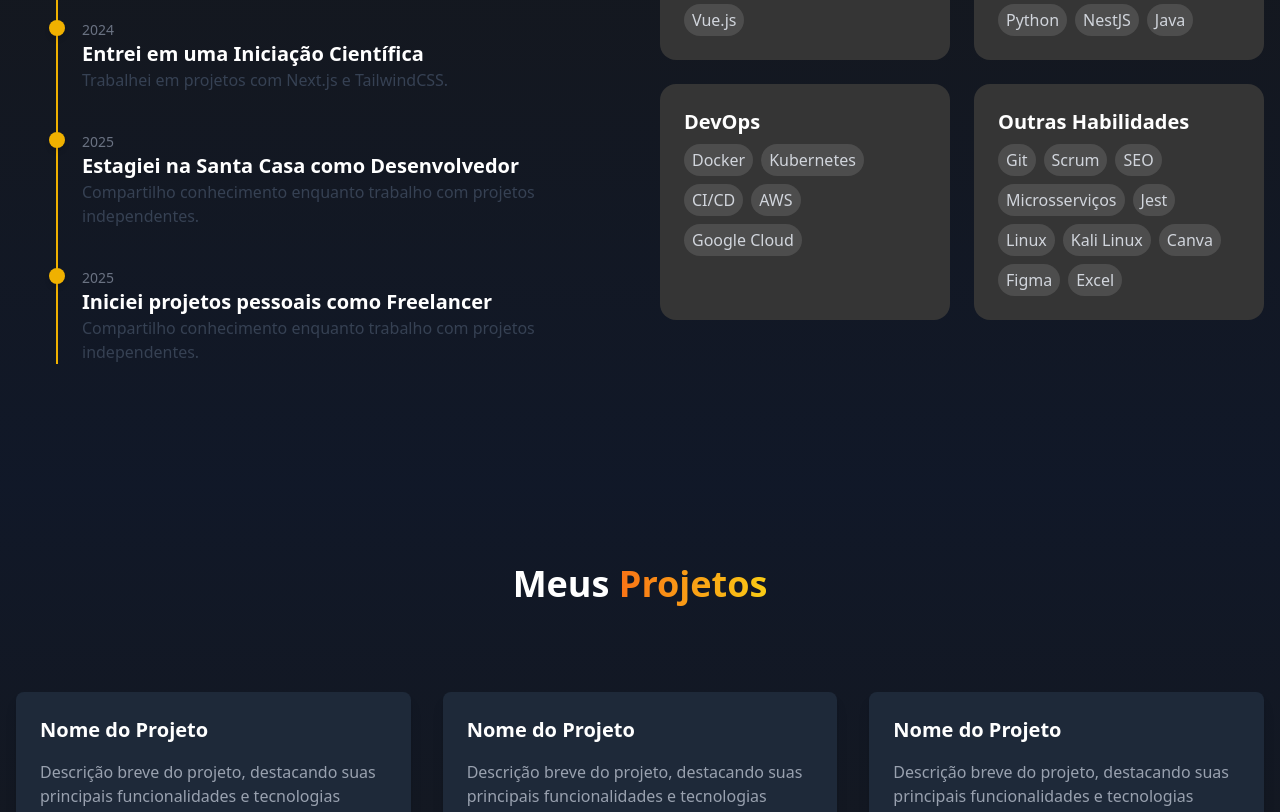
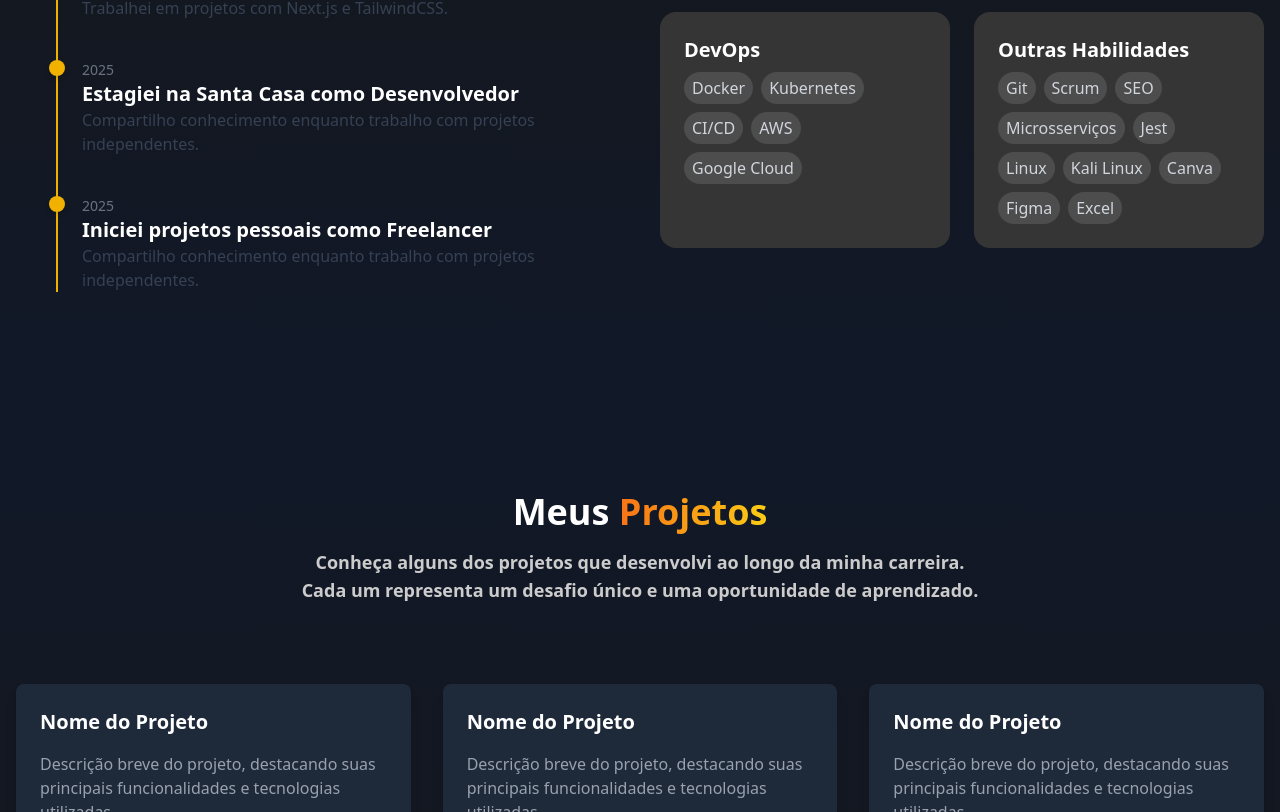
Before and after one commit to arnaldoliro/personal-site, a Next.js app: page / in a window 1280 px wide. Shown: the part 1284-2096 px from the top of the page. Built offline with nearby package versions, Linux system fonts and the light colour scheme.

Commit message:
feat: animating divs and applying componentization

```diff
--- a/src/components/ProjectCard/index.tsx
+++ b/src/components/ProjectCard/index.tsx
@@ -1,6 +1,16 @@
+'use client'
+
+import {motion} from "framer-motion"
+
 export default function ProjectCard() {
     return (
-        <div className="bg-gray-800 p-6 rounded-lg shadow-lg hover:shadow-xl transition-shadow duration-300">
+        <motion.div
+            className="bg-gray-800 p-6 rounded-lg shadow-lg hover:shadow-xl transition-shadow duration-300"
+            initial={{ opacity: 0, y: 100 }}
+            whileInView={{ opacity: 1, y: 0 }}
+            transition={{ duration: 1 }}
+            viewport={{ once: false, amount: 0.3 }}
+        >
             <h3 className="text-xl text-white font-semibold mb-4">Nome do Projeto</h3>
             <p className="text-gray-400 mb-4">
                 Descrição breve do projeto, destacando suas principais funcionalidades e tecnologias utilizadas.
@@ -11,6 +21,6 @@ export default function ProjectCard() {
                 <li>JavaScript</li>
                 <li>React</li>
             </ul>
-        </div>
+        </motion.div>
     );
 }
--- a/src/components/ProjectsSection/index.tsx
+++ b/src/components/ProjectsSection/index.tsx
@@ -1,6 +1,7 @@
 'use client'
 
 import ProjectCard from "../ProjectCard";
+import SectionDescription from "../SectionDescription";
 import SectionTitle from "../SectionTitle";
 import { motion } from "framer-motion";
 
@@ -15,7 +16,11 @@ export default function ProjectSection() {
      viewport={{ once: true, amount: 0.3 }}
     >
       <div className="container mx-auto px-4">
-        <SectionTitle highlight="Projetos">Meus</SectionTitle>
+        <div className="mb-20">
+            <SectionTitle highlight="Projetos">Meus</SectionTitle>
+            <SectionDescription> Conheça alguns dos projetos que desenvolvi ao longo da minha carreira. <br />
+      Cada um representa um desafio único e uma oportunidade de aprendizado.</SectionDescription>
+        </div>
         <div className="grid grid-cols-1 md:grid-cols-2 lg:grid-cols-3 gap-8">
             <ProjectCard />
             <ProjectCard />
--- /dev/null
+++ b/src/components/SectionDescription/index.tsx
@@ -0,0 +1,21 @@
+'use client'
+
+import { motion } from "framer-motion"
+
+interface SectionDescriptionProps {
+  children: React.ReactNode
+}
+
+export default function SectionDescription({ children }: SectionDescriptionProps) {
+  return (
+    <motion.p
+      className="text-center text-lg text-[#ccc] font-semibold cursor-default"
+      initial={{ opacity: 0, y: 100 }}
+      whileInView={{ opacity: 1, y: 0 }}
+      transition={{ duration: 0.7 }}
+      viewport={{ once: false, amount: 0.3 }}
+    >
+      {children}
+    </motion.p>
+  )
+}
--- a/src/components/SectionTitle/index.tsx
+++ b/src/components/SectionTitle/index.tsx
@@ -15,7 +15,7 @@ export default function SectionTitle({ children, highlight }: SectionTitleProps)
         whileInView={{ opacity: 1, y: 0 }}
         transition={{ duration: 0.7 }}
         viewport={{ once: false, amount: 0.3 }}
-        className="cursor-default relative group w-fit mx-auto text-4xl text-white font-bold text-center mb-20 pb-2">
+        className="cursor-default relative group w-fit mx-auto text-4xl text-white font-bold text-center mb-2 pb-2">
             {children}{" "}
             {highlight && <span className="gradient-text">{highlight}</span>}
             <Underline />
```
